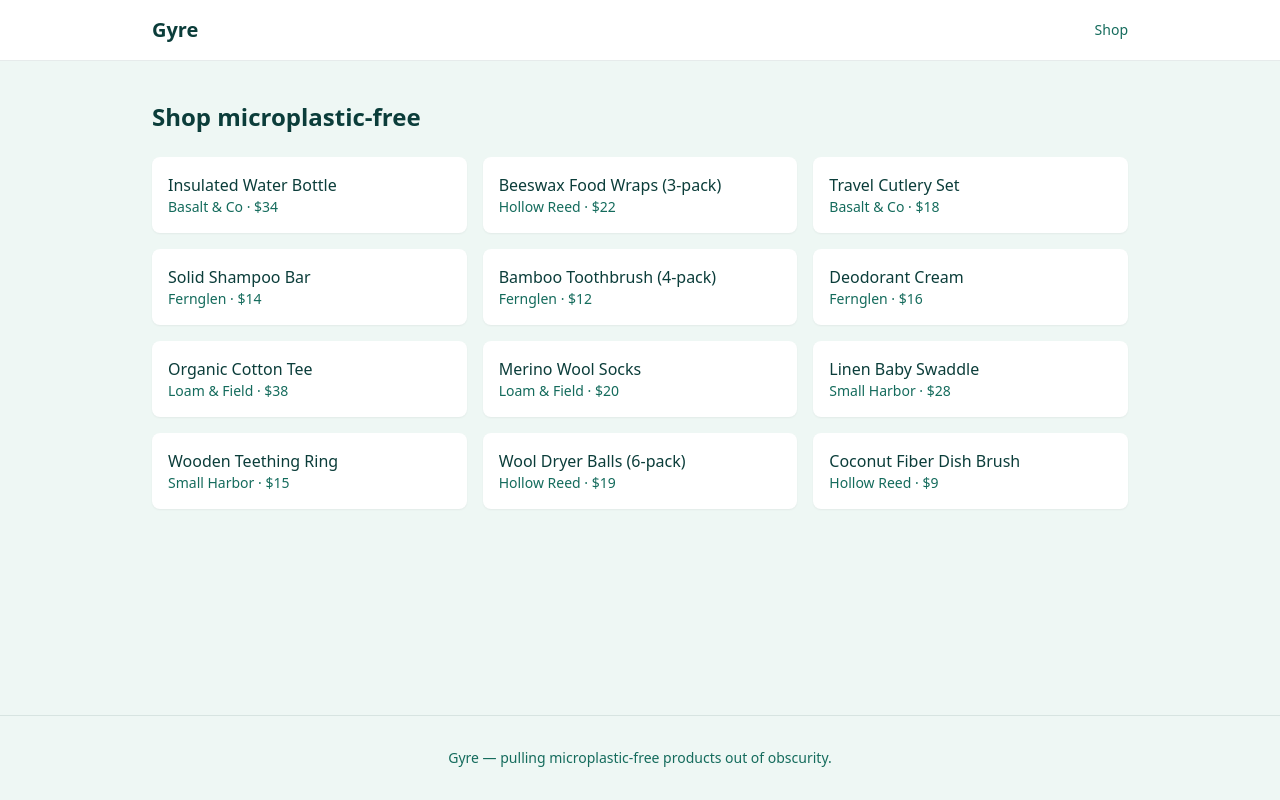
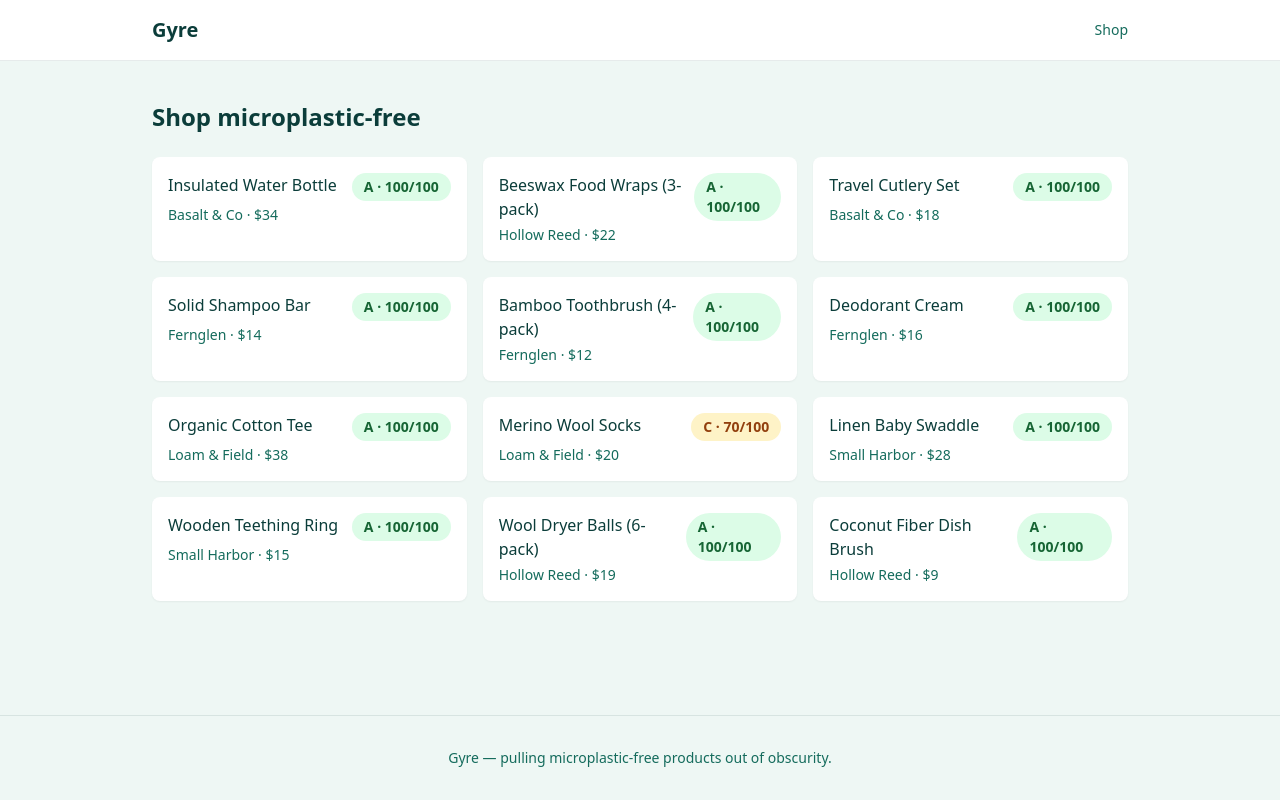
Before and after one commit to navingamage/gyre, a React (Vite) app: page / in a window 1280 px wide. Built offline with nearby package versions, Linux system fonts and the light colour scheme; the HTML template or start-up script is replaced by a standard one.

Commit message:
feat: microplastic rating engine with unit tests, wire into UI

```diff
--- a/src/components/ProductCard.tsx
+++ b/src/components/ProductCard.tsx
@@ -1,14 +1,20 @@
 import { Link } from "react-router-dom";
 import type { Product } from "../types";
+import { rateProduct } from "../lib/rating";
+import RatingBadge from "./RatingBadge";
 
 export default function ProductCard({ product }: { product: Product }) {
+  const rating = rateProduct(product);
   return (
     <Link
       to={`/products/${product.slug}`}
       className="block bg-white rounded-lg p-4 shadow-sm hover:shadow-md transition-shadow"
     >
-      <p className="font-medium text-deep">{product.name}</p>
-      <p className="text-sm text-kelp">
+      <div className="flex items-start justify-between gap-2">
+        <p className="font-medium text-deep">{product.name}</p>
+        <RatingBadge rating={rating} />
+      </div>
+      <p className="text-sm text-kelp mt-1">
         {product.brand} · ${product.price}
       </p>
     </Link>
--- /dev/null
+++ b/src/components/RatingBadge.tsx
@@ -0,0 +1,19 @@
+import type { RatingBreakdown } from "../lib/rating";
+
+const GRADE_COLORS: Record<RatingBreakdown["grade"], string> = {
+  A: "bg-green-100 text-green-800",
+  B: "bg-lime-100 text-lime-800",
+  C: "bg-amber-100 text-amber-800",
+  D: "bg-orange-100 text-orange-800",
+  F: "bg-red-100 text-red-800",
+};
+
+export default function RatingBadge({ rating }: { rating: RatingBreakdown }) {
+  return (
+    <span
+      className={`inline-flex items-center gap-1 rounded-full px-3 py-1 text-sm font-semibold ${GRADE_COLORS[rating.grade]}`}
+    >
+      {rating.grade} · {rating.score}/100
+    </span>
+  );
+}
--- /dev/null
+++ b/src/lib/rating.ts
@@ -0,0 +1,62 @@
+import type { Product } from "../types";
+
+const KNOWN_PLASTICS = [
+  "polyester",
+  "nylon",
+  "acrylic",
+  "elastane",
+  "spandex",
+  "polypropylene",
+  "polyethylene",
+  "pvc",
+  "nitrile",
+];
+
+export interface RatingBreakdown {
+  score: number; // 0 (worst) - 100 (best)
+  grade: "A" | "B" | "C" | "D" | "F";
+  synthetics: string[];
+  packagingPenalty: number;
+}
+
+/**
+ * Scores a product from 0-100. Starts at 100 and deducts for known
+ * plastic-derived materials/synthetics and non-plastic-free packaging.
+ * Deliberately simple and auditable rather than a black box, since the
+ * rating is the thing customers are trusting.
+ */
+export function rateProduct(product: Product): RatingBreakdown {
+  let score = 100;
+
+  const flaggedSynthetics = product.synthetics.filter((s) =>
+    KNOWN_PLASTICS.some((plastic) => s.toLowerCase().includes(plastic))
+  );
+  score -= flaggedSynthetics.length * 20;
+
+  const flaggedMaterials = product.materials.filter((m) =>
+    KNOWN_PLASTICS.some((plastic) => m.toLowerCase().includes(plastic))
+  );
+  score -= flaggedMaterials.length * 25;
+
+  let packagingPenalty = 0;
+  if (product.packaging === "recycled-plastic") packagingPenalty = 10;
+  if (product.packaging === "mixed") packagingPenalty = 20;
+  score -= packagingPenalty;
+
+  score = Math.max(0, Math.min(100, score));
+
+  return {
+    score,
+    grade: toGrade(score),
+    synthetics: [...flaggedSynthetics, ...flaggedMaterials],
+    packagingPenalty,
+  };
+}
+
+function toGrade(score: number): RatingBreakdown["grade"] {
+  if (score >= 90) return "A";
+  if (score >= 75) return "B";
+  if (score >= 60) return "C";
+  if (score >= 40) return "D";
+  return "F";
+}
--- a/src/pages/ProductDetail.tsx
+++ b/src/pages/ProductDetail.tsx
@@ -1,5 +1,7 @@
 import { useParams } from "react-router-dom";
 import { getProductBySlug } from "../lib/products";
+import { rateProduct } from "../lib/rating";
+import RatingBadge from "../components/RatingBadge";
 
 export default function ProductDetail() {
   const { slug } = useParams();
@@ -9,13 +11,28 @@ export default function ProductDetail() {
     return <div className="max-w-2xl mx-auto px-6 py-10">Product not found.</div>;
   }
 
+  const rating = rateProduct(product);
+
   return (
     <div className="max-w-2xl mx-auto px-6 py-10">
-      <h1 className="text-2xl font-bold text-deep">{product.name}</h1>
+      <div className="flex items-center gap-3">
+        <h1 className="text-2xl font-bold text-deep">{product.name}</h1>
+        <RatingBadge rating={rating} />
+      </div>
       <p className="text-kelp mt-1">
         {product.brand} · ${product.price}
       </p>
       <p className="mt-4">{product.description}</p>
+
+      <div className="mt-6 text-sm">
+        <p className="font-medium text-deep">Materials</p>
+        <p className="text-kelp">{product.materials.join(", ") || "—"}</p>
+        {rating.synthetics.length > 0 && (
+          <p className="mt-2 text-orange-700">
+            Flagged as plastic-derived: {rating.synthetics.join(", ")}
+          </p>
+        )}
+      </div>
     </div>
   );
 }
```
Also changed, not shown: 1 other file (tests, documents, lock files or other folders).
